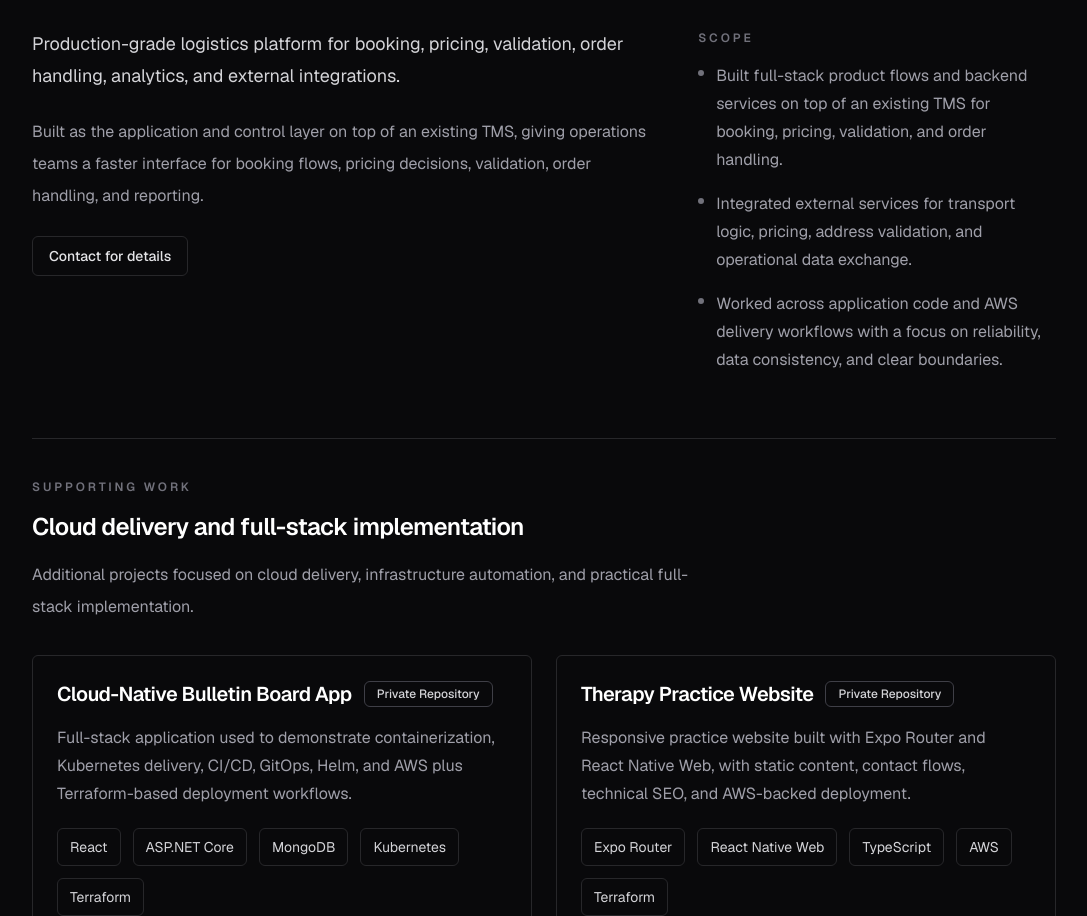
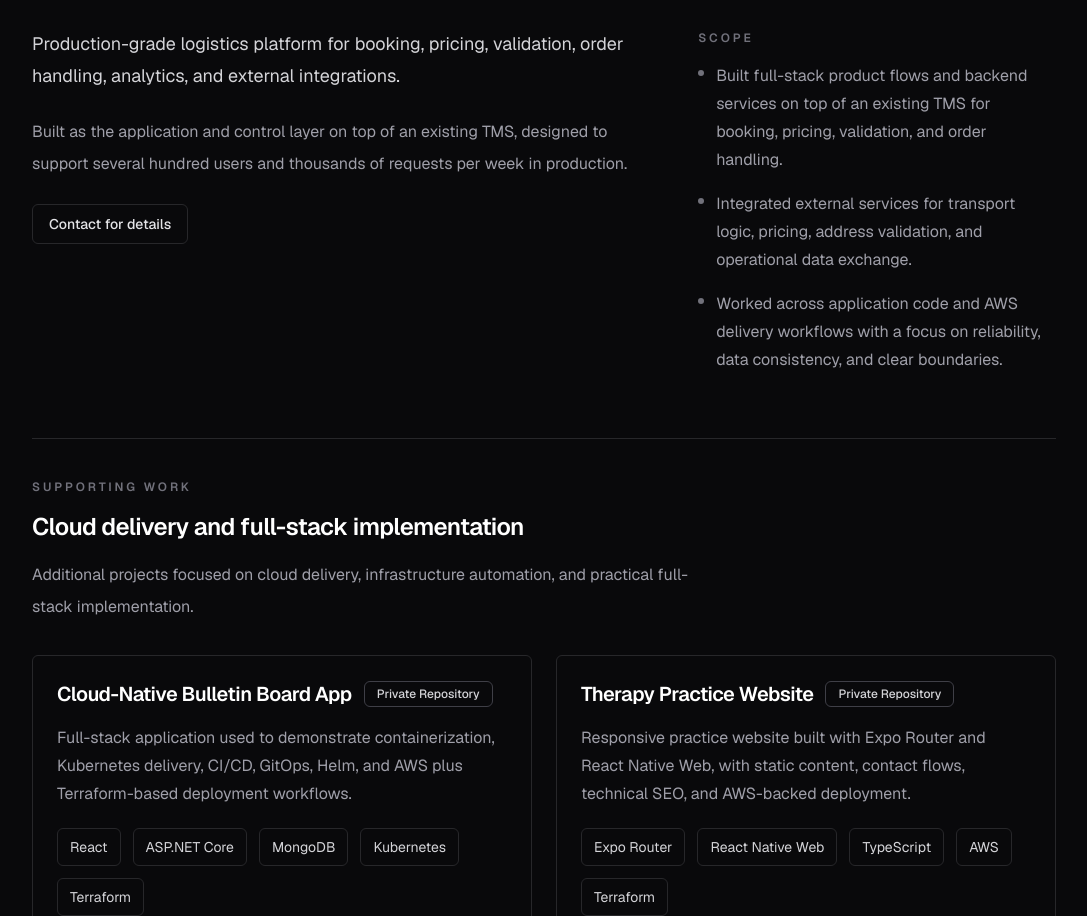
Before and after one commit to Luunomx/Luunom-portfolio, a Next.js app: page / in a window 1280 px wide. Shown: the part 1232-2148 px from the top of the page, without its empty margins (96-1183 px from the left). Built offline with nearby package versions, Linux system fonts and the light colour scheme; no server answers.

Commit message:
Update featured TMS production-scale copy

```diff
--- a/app/page.tsx
+++ b/app/page.tsx
@@ -6,7 +6,7 @@ const featuredProject = {
   summary:
     "Production-grade logistics platform for booking, pricing, validation, order handling, analytics, and external integrations.",
   description:
-    "Built as the application and control layer on top of an existing TMS, giving operations teams a faster interface for booking flows, pricing decisions, validation, order handling, and reporting.",
+    "Built as the application and control layer on top of an existing TMS, designed to support several hundred users and thousands of requests per week in production.",
   tags: [
     "Expo",
     "React Native",
```
